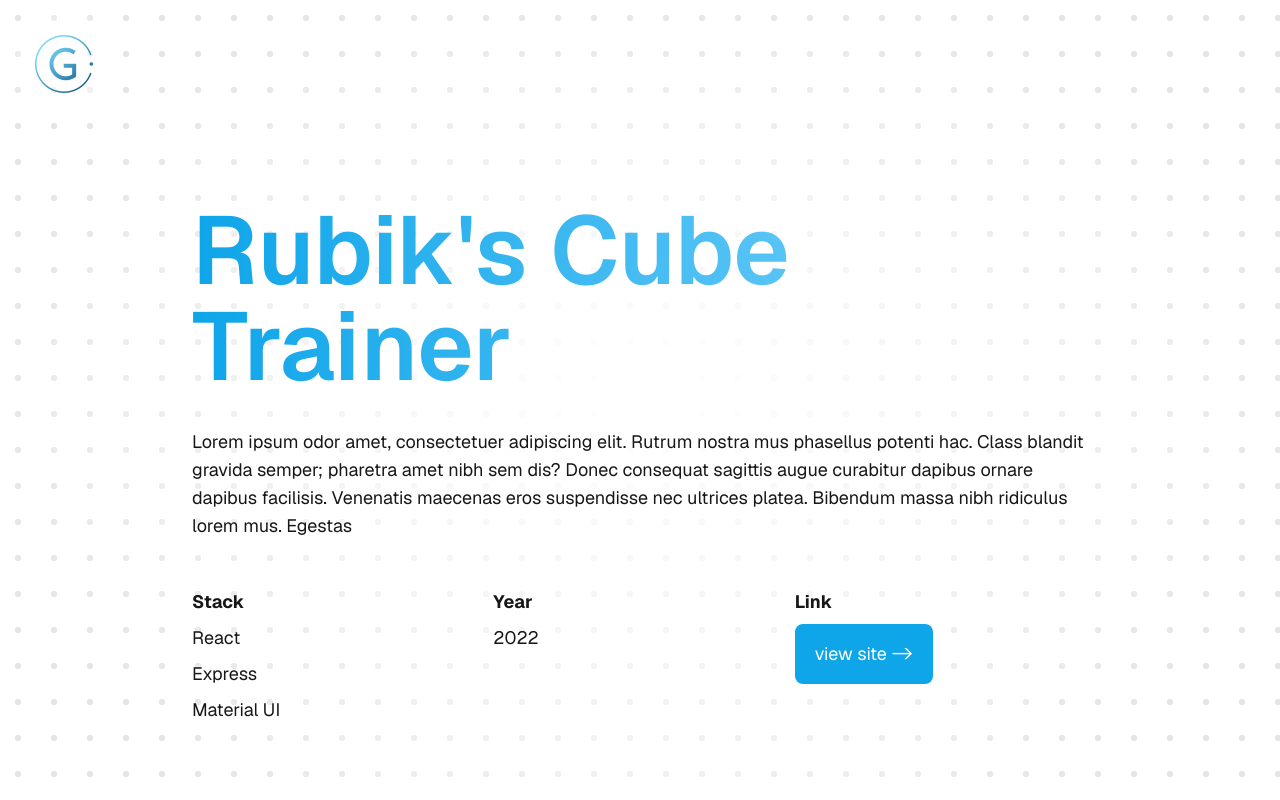
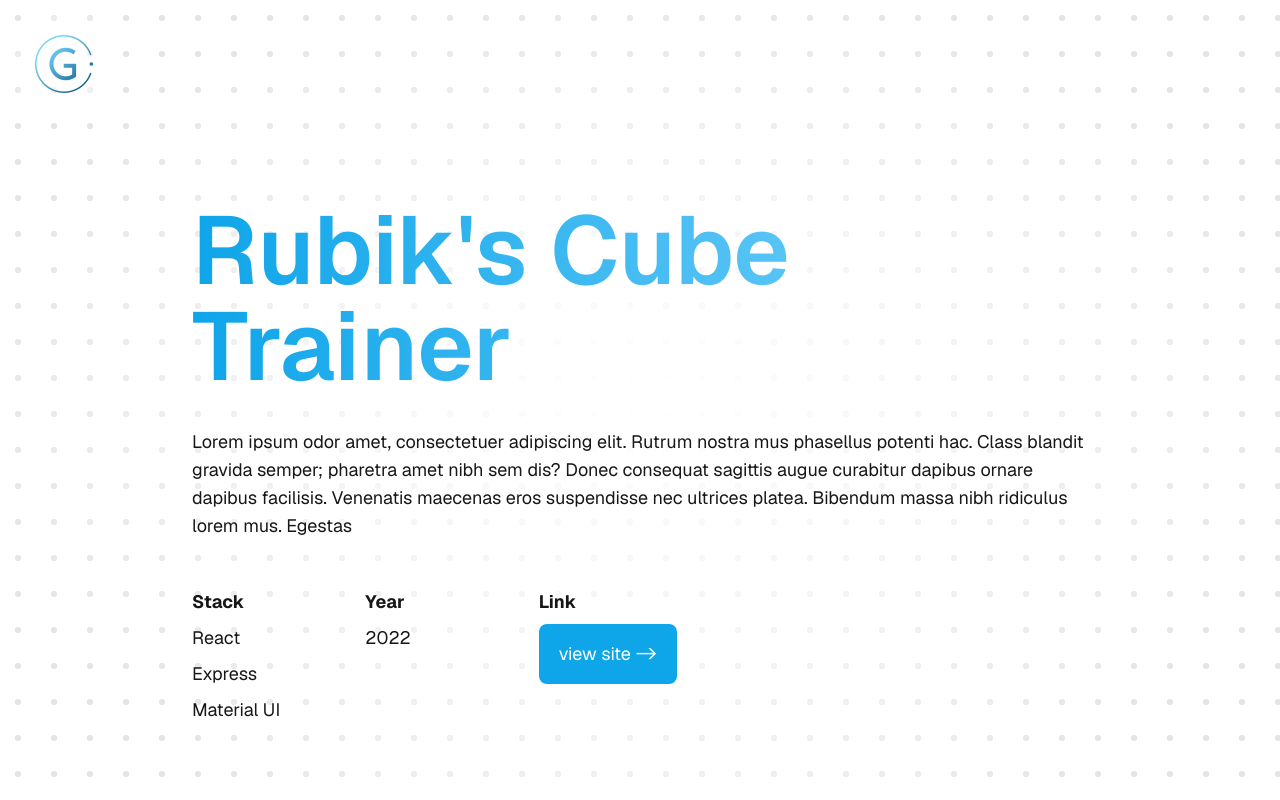
Before and after one commit to s-leirbag/portfolio, a Next.js app: page /work/oll-trainer in a window 1280 px wide. Shown: the top 800 px of the page. Built offline with nearby package versions, Linux system fonts and the light colour scheme.

Commit message:
grid auto fit cols, project page info grid doesn't take full width

```diff
--- a/app/page.tsx
+++ b/app/page.tsx
@@ -99,7 +99,7 @@ export default function Home() {
             Lorem ipsum odor amet, consectetuer adipiscing elit.
           </p>
         </div>
-        <div className="w-full sm:w-[640px] md:w-[768px] lg:w-[1024px] pt-8 pb-16 px-8 md:p-16 mx-auto grid sm:grid-cols-2 gap-8">
+        <div className="w-full sm:w-[640px] md:w-[768px] lg:w-[1024px] pt-8 pb-16 px-8 md:p-16 mx-auto grid grid-cols-[repeat(auto-fit,minmax(300px,1fr))] gap-8">
           <Link
             href={"/work/oll-trainer"}
             className="bg-neutral-100 dark:bg-neutral-800 border-neutral-200 dark:border-neutral-700 border rounded-xl p-6 flex flex-col gap-2"
--- a/app/work/oll-trainer/page.tsx
+++ b/app/work/oll-trainer/page.tsx
@@ -16,7 +16,7 @@ export default function Page() {
             ornare dapibus facilisis. Venenatis maecenas eros suspendisse nec
             ultrices platea. Bibendum massa nibh ridiculus lorem mus. Egestas
           </p>
-          <div className="pt-4 grid grid-cols-3 gap-2">
+          <div className="pt-4 grid grid-cols-[repeat(auto-fit,minmax(120px,1fr))] gap-2 gap-y-8 max-w-lg">
             <div className="space-y-2">
               <strong>Stack</strong>
               <p>React</p>
@@ -108,7 +108,7 @@ export default function Page() {
             Lorem ipsum odor amet, consectetuer adipiscing elit.
           </p>
         </div>
-        <div className="w-full sm:w-[640px] md:w-[768px] lg:w-[1024px] pt-8 pb-16 px-8 md:p-16 mx-auto grid sm:grid-cols-2 gap-8">
+        <div className="w-full sm:w-[640px] md:w-[768px] lg:w-[1024px] pt-8 pb-16 px-8 md:p-16 mx-auto grid grid-cols-[repeat(auto-fit,minmax(300px,1fr))] gap-8">
           <Link
             href={"/work/oll-trainer"}
             className="bg-neutral-100 dark:bg-neutral-800 border-neutral-200 dark:border-neutral-700 border rounded-xl p-6 flex flex-col gap-2"
```
